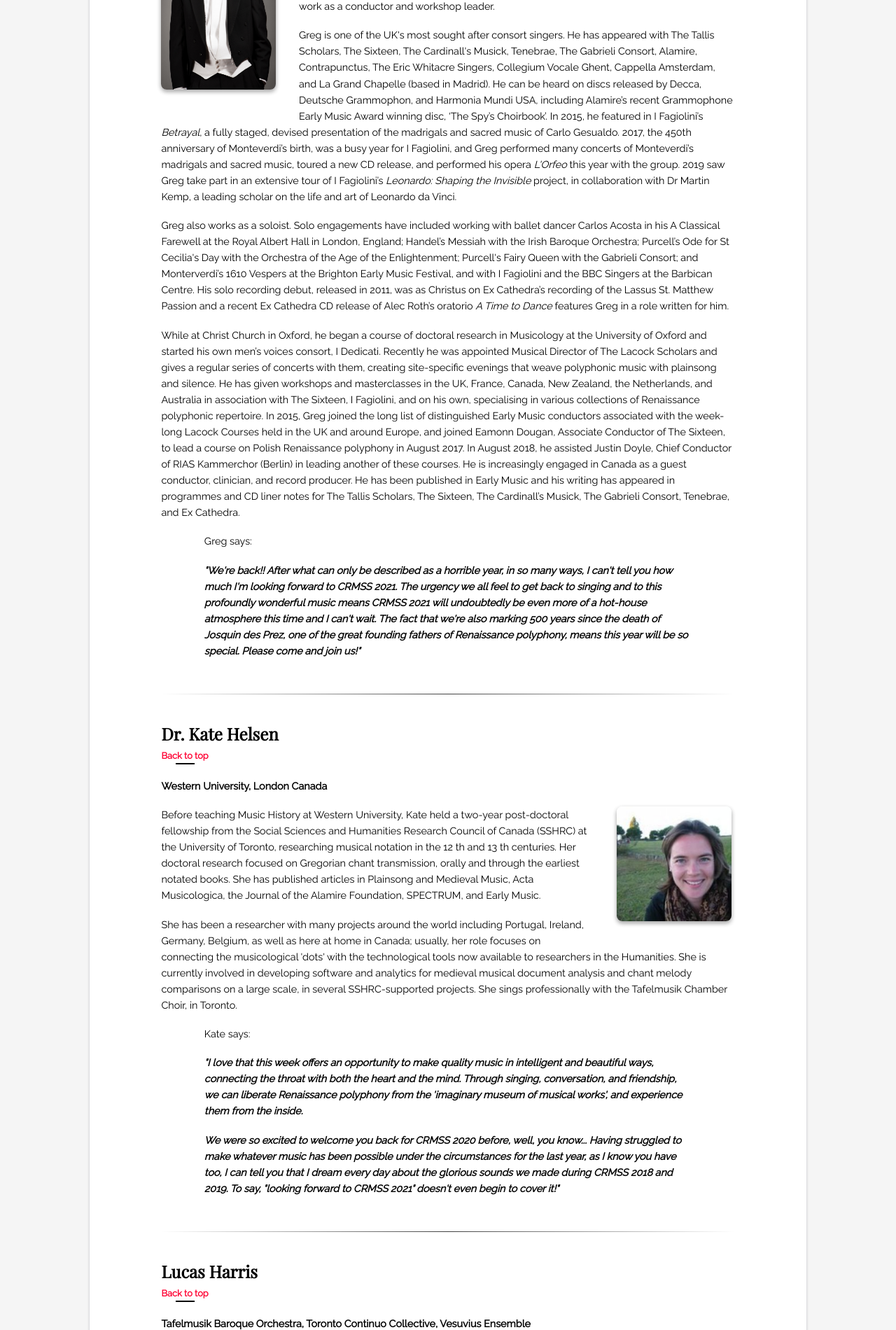
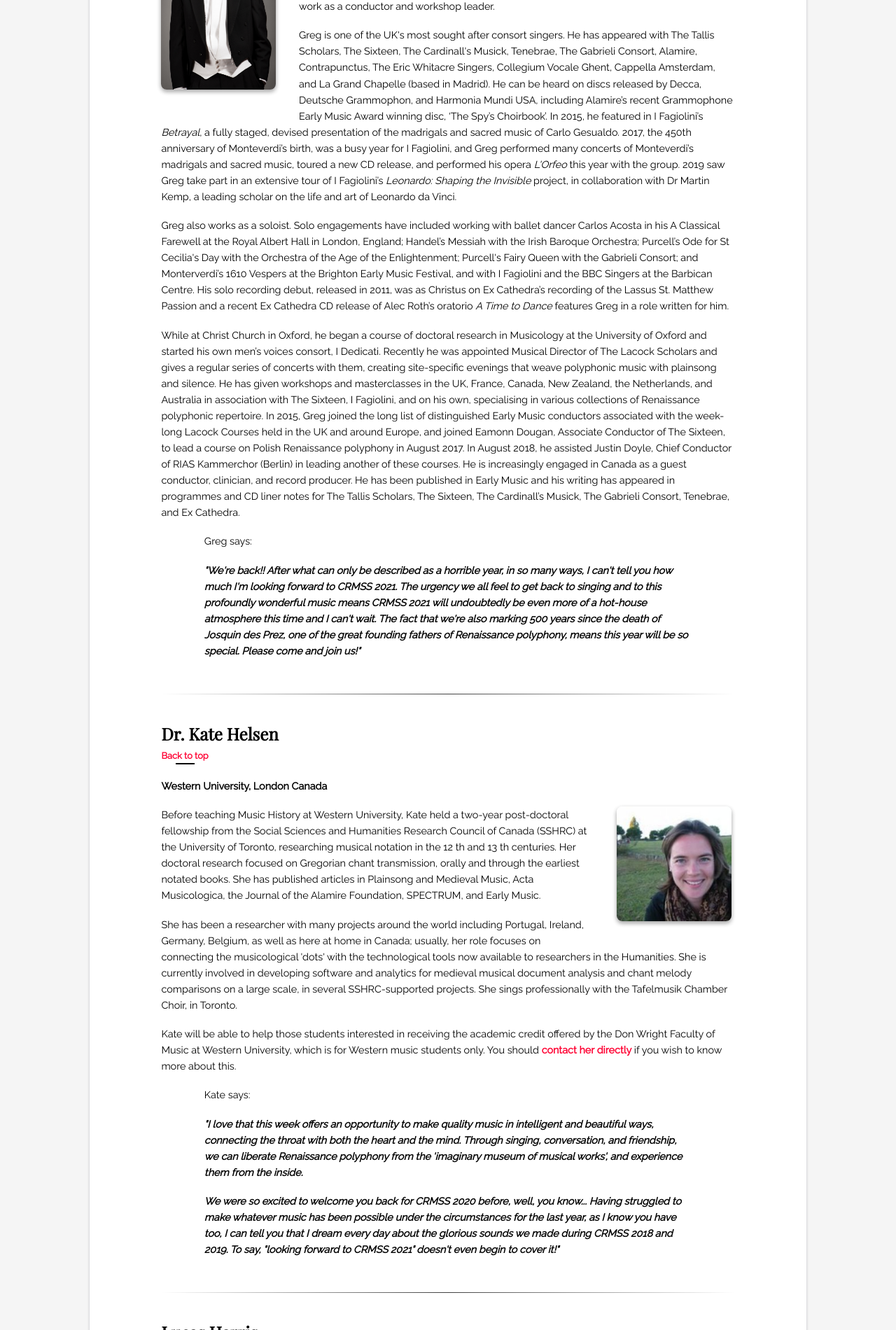
Before and after one commit to gregskidmore/crmss, a Jekyll site: the page built from tutors.html, in a window 1280 px wide. Shown: the part 800-2700 px from the top of the page at 70% size. Built offline with Jekyll 4.4.1, drawn with Linux system fonts in a browser that asks for light colours; grey boxes are pictures that could not be loaded.

Commit message:
Changed accreditation to academic-credit

```diff
--- a/_includes/tutors/kate.html
+++ b/_includes/tutors/kate.html
@@ -13,13 +13,10 @@
   sings professionally with the Tafelmusik Chamber Choir, in Toronto.
 </p>
 
-<!--
 <p>
-At CRMSS 2021, Kate will be dealing with the academic accreditation offered by the Don Wright Faculty of Music at
-Western University for Western music students only. You should <a target="_blank" href="mailto:kate.helsen@uwo.ca">contact
-her directly</a> if you wish to know more about this.
+  Kate will be able to help those students interested in receiving the academic credit offered by the Don Wright Faculty of Music at Western University, which is for
+  Western music students only. You should <a target="_blank" href="mailto:kate.helsen@uwo.ca">contact her directly</a> if you wish to know more about this.
 </p>
--->
 
 <p class="tutor-quotation-head">Kate says:</p>
 <p class="tutor-quotation">
--- a/_sass/_home.scss
+++ b/_sass/_home.scss
@@ -32,13 +32,13 @@
   padding-top: 20px;
 }
 
-#western-accreditation-logo {
+#western-academic-credit-logo {
   float: left;
   padding-right: 40px;
 }
 
 @media only screen and (max-width: 750px) {
-  #western-accreditation-logo {
+  #western-academic-credit-logo {
     padding-bottom: 15px;
     display: block;
     float: none;
--- a/index.html
+++ b/index.html
@@ -8,7 +8,7 @@ page-nav-items:
     target: "#applications"
     id: 1
   - title: Academic Credit
-    target: "#accreditation"
+    target: "#academic-credit"
     id: 2
   - title: More Information
     target: "#more-information"
@@ -83,13 +83,13 @@ page-nav-items:
 
   <hr />
 
-  <h2 id="accreditation">Academic Credit</h2>
+  <h2 id="academic-credit">Academic Credit</h2>
   <a class="back-to-top" onclick="javascript:ScrollToTop();">Back to top</a>
   <center>
     <h3>FOR MUSIC STUDENTS AT WESTERN UNIVERSITY ONLY</h3>
   </center>
   <p>
-    <!-- <a target="_blank" href="https://music.uwo.ca/"><img src="/img/westernlogo2.png" id="western-accreditation-logo"></a> -->
+    <!-- <a target="_blank" href="https://music.uwo.ca/"><img src="/img/westernlogo2.png" id="western-academic-credit-logo"></a> -->
     We are excited to offer CRMSS participants who are also registered as undergraduate students at the
     <a target="_blank" href="https://music.uwo.ca/">Don Wright Faculty of Music at Western University</a>
     a chance to earn an Experiential Learning half credit by attending CRMSS 2021.
```
Also changed, not shown: 4 other files.
